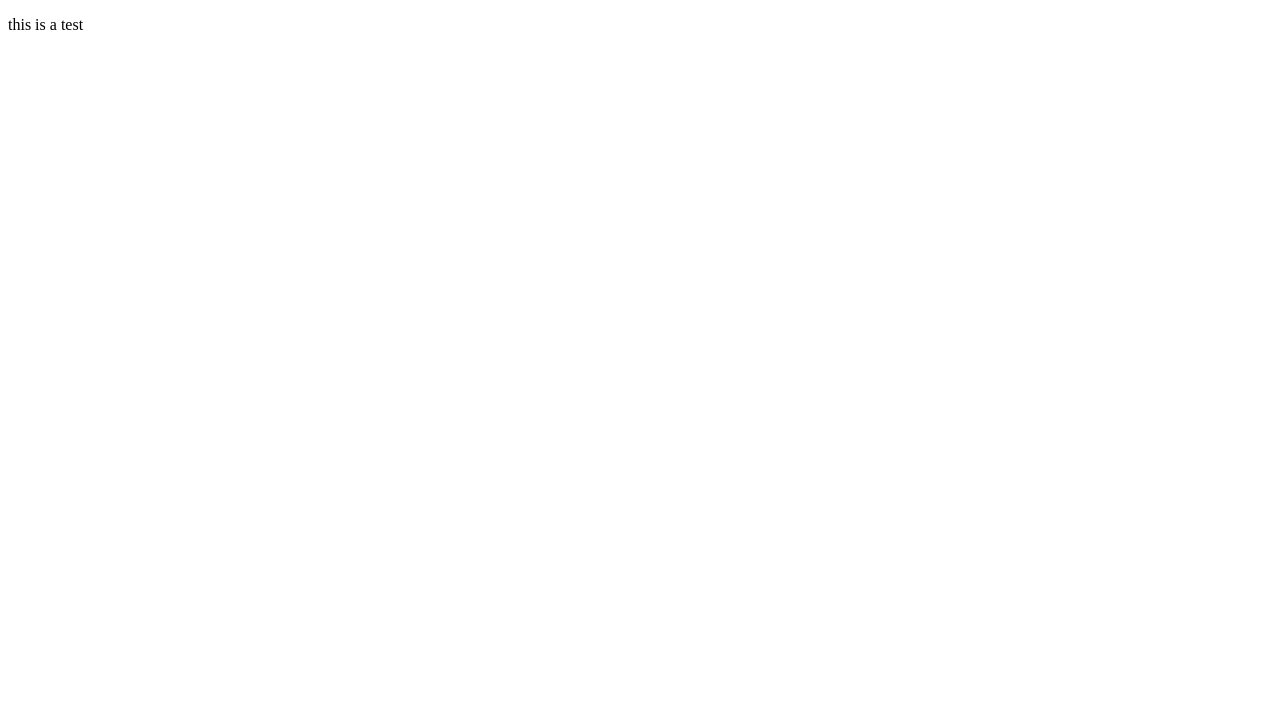
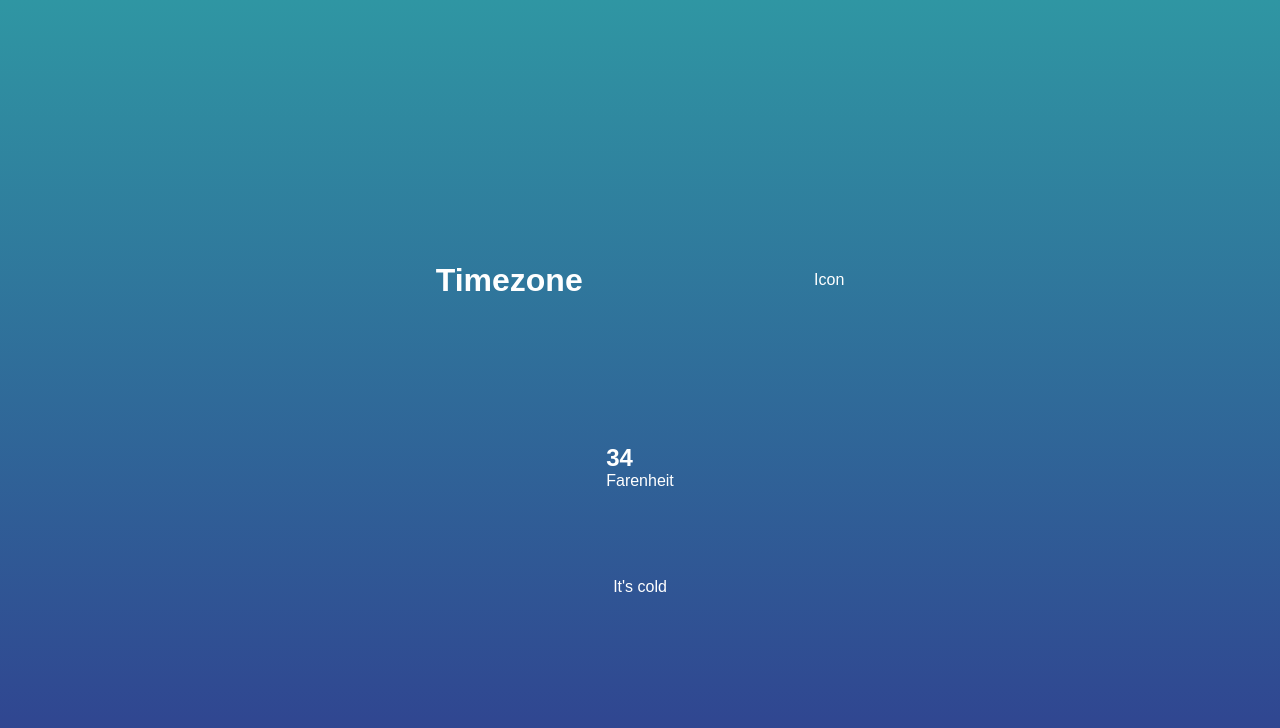
Before and after one commit to jamesboone1995/weatherapp, a plain HTML site: page index.html in a window 1280 px wide. Drawn offline with Linux system fonts and the light colour scheme.

Commit message:
added html and css. need to find api

```diff
--- /dev/null
+++ b/app.js
@@ -0,0 +1,14 @@
+window.addEventListener('load', () => {
+    let long;
+    let lat;
+
+    if (navigator.geolocation) {
+        navigator.geolocation.getCurrentPosition(position => {
+            console.log(position);
+            long = position.coords.longitude;
+            lat = position.coords.latitude;
+        })
+    } else {
+        h1.textContent = "hey lemme see where you at"
+    }
+})
--- a/index.html
+++ b/index.html
@@ -2,8 +2,22 @@
 
 <head>
     <title>Weather App</title>
+    <link rel='stylesheet' href="styles.css">
 
 <body>
-    <p>this is a test</p>
+    <div class="location">
+        <h1 class="location__timezone">Timezone</h1>
+        <p>Icon</p>
+    </div>
+    <div class="temperature">
+        <div class='degree__section'>
+            <h2 class='temperature__degree'>34</h2>
+            <span>Farenheit</span>
+        </div>
+        <div class="temperature__description">
+            It's cold
+        </div>
+    </div>
+    <script src='app.js'></script>
 </body>
 </head>
--- /dev/null
+++ b/styles.css
@@ -0,0 +1,44 @@
+* {
+    margin: 0;
+    padding: 0;
+    box-sizing: border-box;
+}
+
+body {
+    height: 100vh;
+    display: flex;
+    flex-direction: column;
+    justify-content: center;
+    align-items: center;
+    background: linear-gradient(rgb(47,150,163), rgb(48,62,143));
+    font-family: sans-serif;
+    color: white;
+}
+
+.location,
+.temperature {
+    height: 30vh;
+    width: 50%;
+    display: flex;
+    justify-content: space-around;
+    align-items: center;
+}
+
+.temperature {
+    flex-direction: column;
+}
+
+.temperature__degree {
+    display: flex;
+    align-items: center;
+    cursor: pointer;
+}
+
+.temperature__degree span {
+    margin: 10px;
+    font-size: 30px;
+}
+
+.temperature__degree h2 {
+    font-size: 40px;
+}
```
